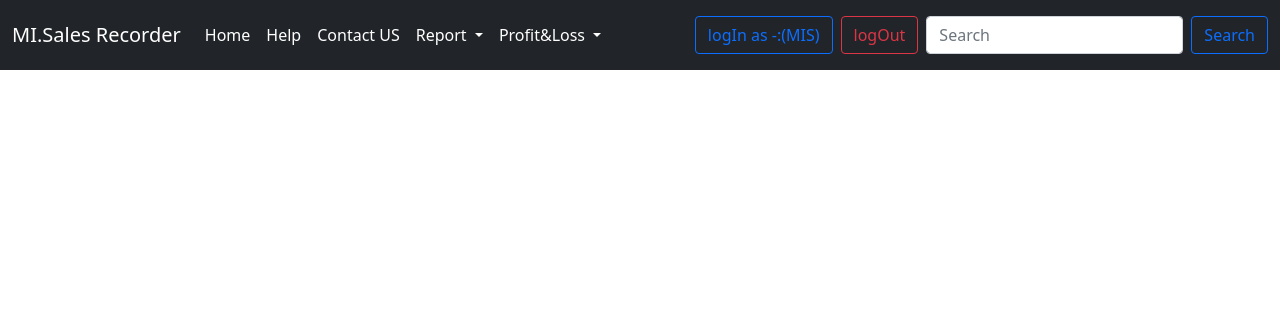
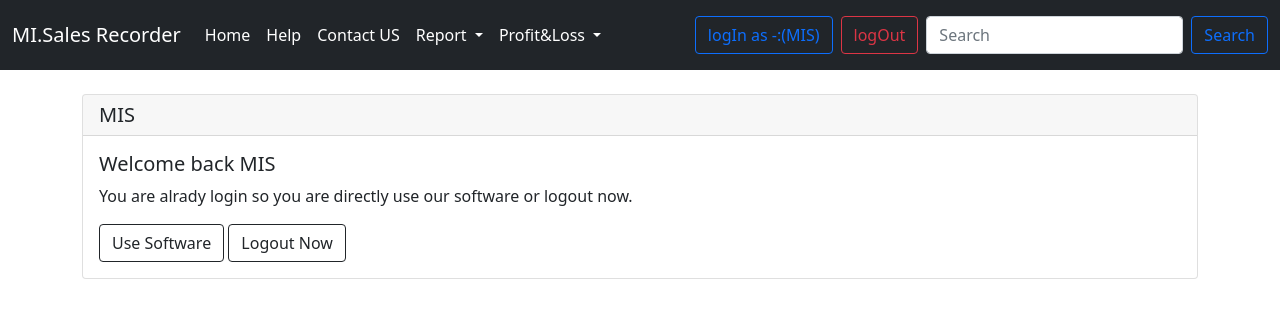
Before and after one commit to Microintelligence11/salesrecorder, a Django app: page / in a window 1280 px wide. Shown: the top 330 px of the page. Run offline with Django 3.2, Linux system fonts and the light colour scheme; a user stored in the database is signed in; data comes from the database, SQL or seed files in the repository; both versions use the stored data as it was after the commit.

Commit message:
Initial commit

```diff
--- a/main/views.py
+++ b/main/views.py
@@ -24,6 +24,10 @@ def index(request):
             return redirect('index')
 
         if len(phone)<10:
+            messages.error(request,'Phone number not valid please try agian later.')
+            return redirect('index')
+
+        if len(phone)>10:
             messages.error(request,'Phone number not valid please try agian later.')
             return redirect('index')
 
@@ -66,6 +70,10 @@ def expance(request):
             return redirect('index')
 
         if len(buyerPhone)<10:
+            messages.error(request,'not a valid number please try again later.')
+            return redirect('index')
+
+        if len(buyerPhone)>10:
             messages.error(request,'not a valid number please try again later.')
             return redirect('index')
 
@@ -170,17 +178,20 @@ def logIn(request):
             messages.error(request,'Somethig want worng please try again later.')
             return redirect('/')
 
-    noSale = saleData.objects.filter(usr=request.user).count()
-    noExp = expanceData.objects.filter(usr=request.user).count()
-    lastSale = saleData.objects.filter(usr=request.user).all().aggregate(Sum('price'))['price__sum']
-    lastExp = expanceData.objects.filter(usr=request.user).all().aggregate(Sum('price'))['price__sum']
-    # countNo = {'noSale':noSale,'noExp':noExp,'lastSale':lastSale,'lastExp':lastExp}
-    if lastSale and lastExp != None:
-        profitLoss = lastSale - lastExp
+    if not request.user.is_authenticated:
+        return render(request,'logIn.html')
+
     else:
-        return render(request,'logIn.html')
-    params = {'profitLoss':profitLoss,'noSale':noSale,'noExp':noExp,'lastSale':lastSale,'lastExp':lastExp}
-    return render(request,'logIn.html',params)
+        noSale = saleData.objects.filter(usr=request.user).count()
+        noExp = expanceData.objects.filter(usr=request.user).count()
+        lastSale = saleData.objects.filter(usr=request.user).all().aggregate(Sum('price'))['price__sum']
+        lastExp = expanceData.objects.filter(usr=request.user).all().aggregate(Sum('price'))['price__sum']
+        if lastSale and lastExp != None:
+            profitLoss = lastSale - lastExp
+        else:
+            return render(request,'logIn.html')
+        params = {'profitLoss':profitLoss,'noSale':noSale,'noExp':noExp,'lastSale':lastSale,'lastExp':lastExp}
+        return render(request,'logIn.html',params)
 
 
 ##################################################### LogOut function start here ##############################################################
--- a/templates/logIn.html
+++ b/templates/logIn.html
@@ -3,6 +3,20 @@
 logIn Now!
 {% endblock title %}
 {% block body %}
+
+{% if request.user.is_authenticated %}
+<div class="container my-4">
+    <div class="card">
+        <h5 class="card-header">{{request.user}}</h5>
+        <div class="card-body">
+            <h5 class="card-title">Welcome back {{request.user}}</h5>
+            <p class="card-text">You are alrady login so you are directly use our software or logout now.</p>
+            <a href="home" class="btn btn-outline-dark">Use Software</a>
+            <a href="logOut" class="btn btn-outline-dark">Logout Now</a>
+        </div>
+    </div>
+</div>
+{% endif %}
 {% if not request.user.is_authenticated %}
 <div class="container my-3">
     <h3>logIn here!</h3>
```
Also changed, not shown: db.sqlite3.
